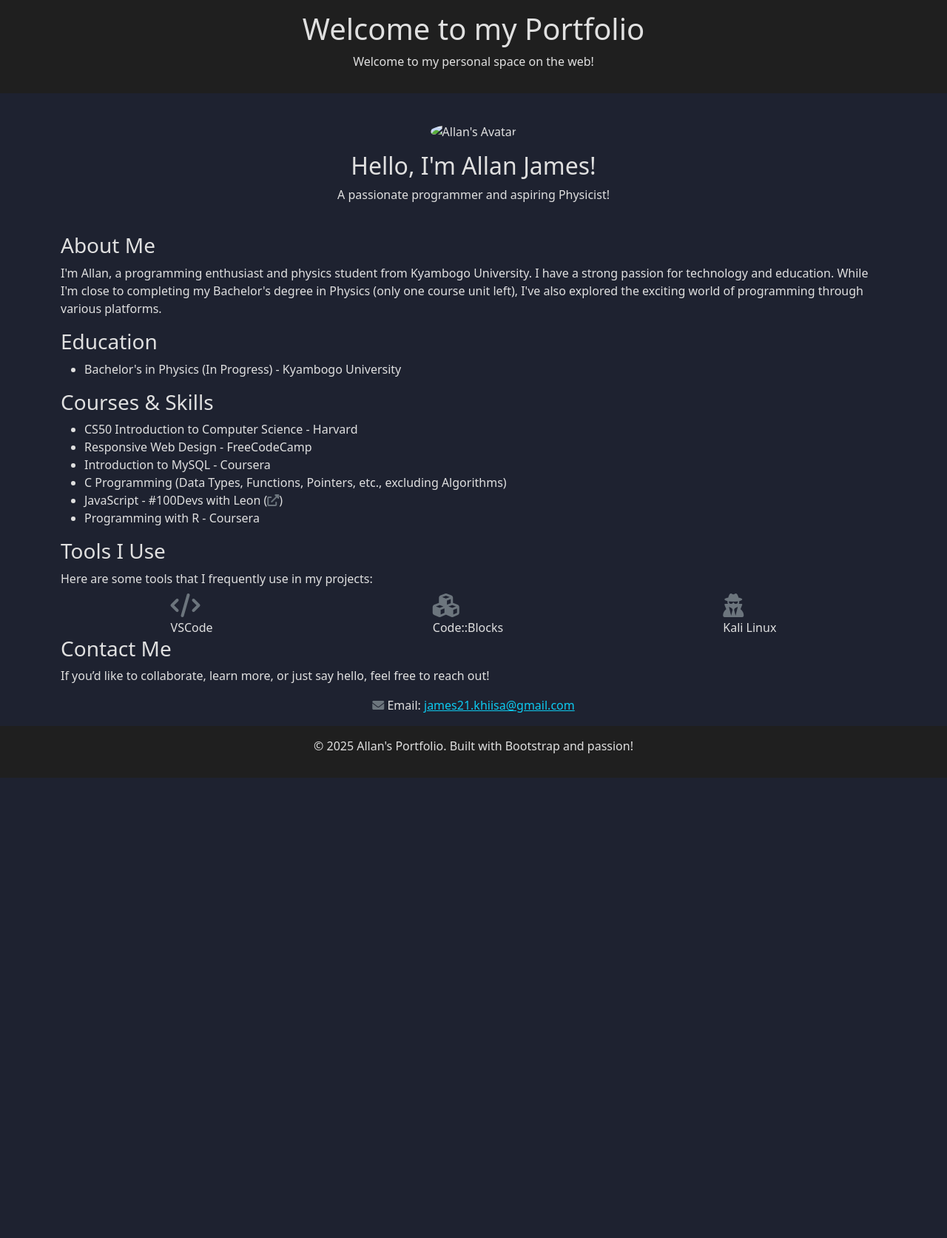
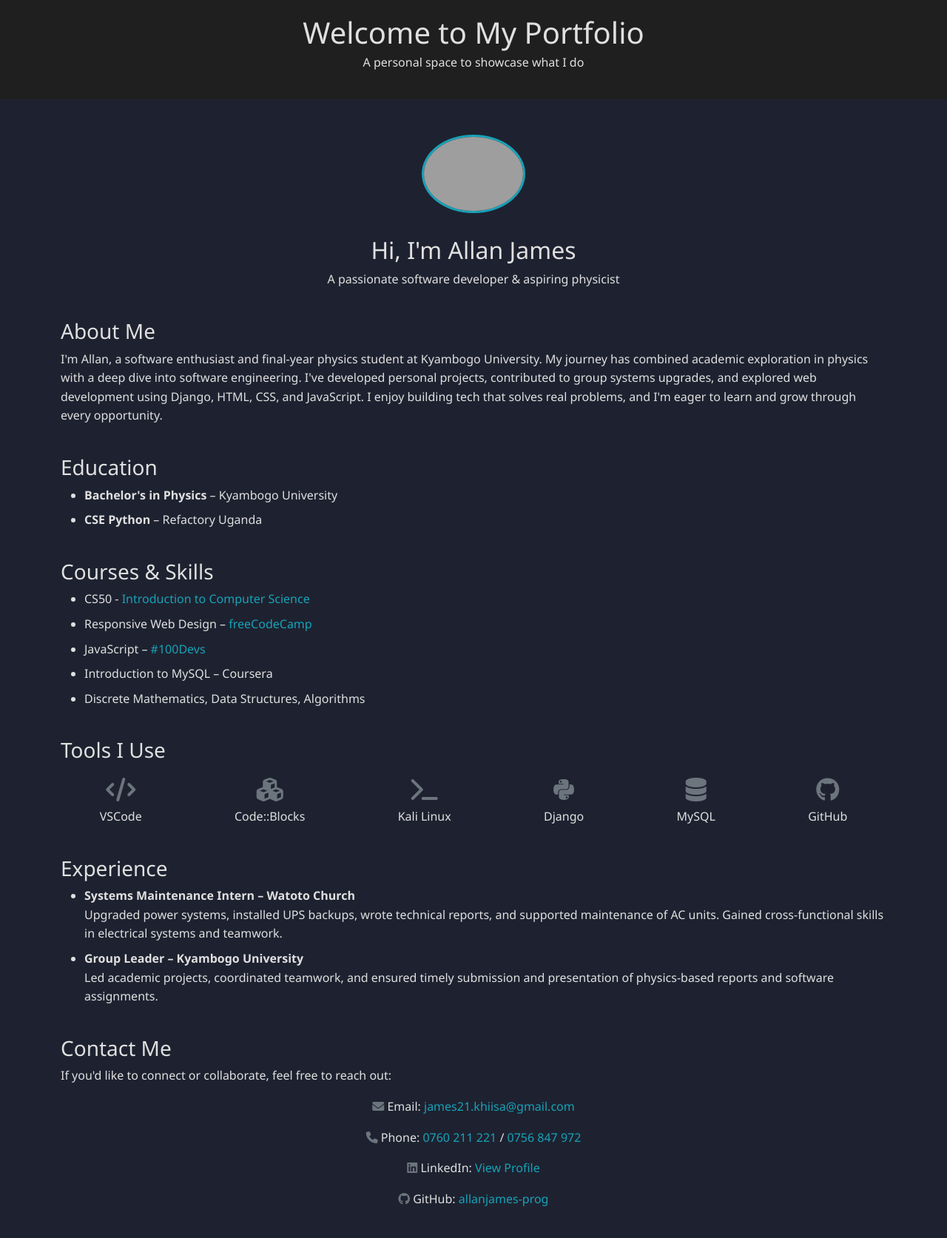
Before and after one commit to allanjames-prog/my_portforlio, a Django app: page / in a window 1280 px wide. Shown: the whole page at 74% size. Before the commit the page ends 1051 px from the top, so only its background shows below. Run offline with Django 5.2, Linux system fonts and the light colour scheme; some libraries are stand-ins or nearby versions; grey boxes are pictures that could not be loaded.

Commit message:
modified my portforlio

```diff
--- a/home/templates/my-portfolio.html
+++ b/home/templates/my-portfolio.html
@@ -1,96 +1,166 @@
 <!DOCTYPE html>
 <html lang="en">
 <head>
-    <meta charset="UTF-8">
-    <meta name="viewport" content="width=device-width, initial-scale=1.0">
-    <title>Allan's Portfolio</title>
+  <meta charset="UTF-8" />
+  <meta name="viewport" content="width=device-width, initial-scale=1.0"/>
+  <title>Allan James | Portfolio</title>
+
+  <!-- Bootstrap & FontAwesome -->
   <link href="https://cdn.jsdelivr.net/npm/bootstrap@5.3.0-alpha3/dist/css/bootstrap.min.css" rel="stylesheet">
-    <link rel="stylesheet" href="https://cdnjs.cloudflare.com/ajax/libs/font-awesome/6.0.0/css/all.min.css">
+  <link rel="stylesheet" href="https://cdnjs.cloudflare.com/ajax/libs/font-awesome/6.0.0/css/all.min.css"/>
+
+  <!-- Styles -->
   <style>
     body {
       background-color: #1e2230;
       color: #e0e0e0;
+      font-family: 'Segoe UI', Tahoma, Geneva, Verdana, sans-serif;
+      line-height: 1.6;
     }
+
+    a {
+      color: #17a2b8;
+      text-decoration: none;
+    }
+
+    a:hover {
+      text-decoration: underline;
+    }
+
     .header, .footer {
       background-color: #1f1f1f;
       text-align: center;
-            padding: 15px 0;
+      padding: 20px 0;
     }
-        .hero {
-            text-align: center;
-            margin: 40px 0;
-        }
+
     .hero img {
-            width: 150px;
+      width: 140px;
       border-radius: 50%;
       margin-bottom: 15px;
+      border: 3px solid #17a2b8;
     }
+
     .icon {
       color: #6c757d;
-            transition: color 0.3s ease-in-out;
+      transition: color 0.3s ease;
     }
+
     .icon:hover {
       color: #17a2b8;
     }
+
+    section {
+      margin-bottom: 40px;
+    }
+
+    ul li {
+      margin-bottom: 8px;
+    }
+
+    .tools-grid {
+      display: flex;
+      justify-content: space-around;
+      flex-wrap: wrap;
+      gap: 20px;
+      margin-top: 20px;
+    }
+
+    .tools-grid div {
+      text-align: center;
+    }
+
+
   </style>
 </head>
 <body>
+
+  <!-- Header -->
   <header class="header">
-        <h1>Welcome to my Portfolio</h1>
-        <p>Welcome to my personal space on the web!</p>
+    <h1 class="mb-1">Welcome to My Portfolio</h1>
+    <p>A personal space to showcase what I do</p>
   </header>
 
-    <div class="container mt-4">
-        <section class="hero">
-            <img src="https://via.placeholder.com/150" alt="Allan's Avatar">
-            <h2>Hello, I'm Allan James!</h2>
-            <p>A passionate programmer and aspiring Physicist!</p>
+  <!-- Main Container -->
+  <main class="container mt-5">
+
+    <!-- Hero Section -->
+<section class="hero text-center">
+    <img src="/media/profile/avatar.jpg" alt="Allan's Avatar">
+    <h2 class="mt-3">Hi, I'm Allan James</h2>
+    <p>A passionate software developer & aspiring physicist</p>
   </section>
 
+  <!-- About -->
   <section>
     <h3>About Me</h3>
-            <p>I'm Allan, a programming enthusiast and physics student from Kyambogo University. I have a strong passion for technology and education. While I'm close to completing my Bachelor's degree in Physics (only one course unit left), I've also explored the exciting world of programming through various platforms.</p>
+    <p>I'm Allan, a software enthusiast and final-year physics student at Kyambogo University. My journey has combined academic exploration in physics with a deep dive into software engineering. I've developed personal projects, contributed to group systems upgrades, and explored web development using Django, HTML, CSS, and JavaScript. I enjoy building tech that solves real problems, and I'm eager to learn and grow through every opportunity.</p>
   </section>
 
+  <!-- Education -->
   <section>
     <h3>Education</h3>
     <ul>
-                <li>Bachelor's in Physics (In Progress) - Kyambogo University</li>
+      <li><strong>Bachelor's in Physics</strong> – Kyambogo University</li>
+      <li><strong>CSE Python</strong> – Refactory Uganda</li>
     </ul>
   </section>
 
+  <!-- Courses & Skills -->
   <section>
     <h3>Courses & Skills</h3>
     <ul>
-                <li>CS50 Introduction to Computer Science - Harvard</li>
-                <li>Responsive Web Design - FreeCodeCamp</li>
-                <li>Introduction to MySQL - Coursera</li>
-                <li>C Programming (Data Types, Functions, Pointers, etc., excluding Algorithms)</li>
-                <li>JavaScript - #100Devs with Leon (<a href="https://leonnoel.com/100devs/" target="_blank" class="icon"><i class="fas fa-external-link-alt"></i></a>)</li>
-                <li>Programming with R - Coursera</li>
+      <li>CS50 - <a href="https://learning.edx.org/course/course-v1:HarvardX+CS50+X/home">Introduction to Computer Science</a></li>
+      <li>Responsive Web Design – <a href="https://www.freecodecamp.org/learn/2022/responsive-web-design/">freeCodeCamp</a></li>
+      <li>JavaScript – <a href="https://leonnoel.com/100devs/">#100Devs</a></li>
+      <li>Introduction to MySQL – Coursera</li>
+      <li>Discrete Mathematics, Data Structures, Algorithms</li>
     </ul>
   </section>
 
+  <!-- Tools -->
   <section>
     <h3>Tools I Use</h3>
-            <p class="mb-2">Here are some tools that I frequently use in my projects:</p>
-            <div class="d-flex justify-content-around">
-                <div><i class="fas fa-code icon fa-2x"></i><br>VSCode</div>
-                <div><i class="fas fa-cubes icon fa-2x"></i><br>Code::Blocks</div>
-                <div><i class="fas fa-user-secret icon fa-2x"></i><br>Kali Linux</div>
+    <div class="tools-grid">
+      <div><i class="fas fa-code icon fa-2x mb-2"></i><br>VSCode</div>
+      <div><i class="fas fa-cubes icon fa-2x mb-2"></i><br>Code::Blocks</div>
+      <div><i class="fas fa-terminal icon fa-2x mb-2"></i><br>Kali Linux</div>
+      <div><i class="fab fa-python icon fa-2x mb-2"></i><br>Django</div>
+      <div><i class="fas fa-database icon fa-2x mb-2"></i><br>MySQL</div>
+      <div><i class="fab fa-github icon fa-2x mb-2"></i><br>GitHub</div>
     </div>
   </section>
 
+  <!-- Projects & Experience -->
+  <section>
+    <h3>Experience</h3>
+    <ul>
+      <li><strong>Systems Maintenance Intern – Watoto Church</strong><br>Upgraded power systems, installed UPS backups, wrote technical reports, and supported maintenance of AC units. Gained cross-functional skills in electrical systems and teamwork.</li>
+      <li><strong>Group Leader – Kyambogo University</strong><br>Led academic projects, coordinated teamwork, and ensured timely submission and presentation of physics-based reports and software assignments.</li>
+    </ul>
+  </section>
+
+  <!-- Contact -->
   <section>
     <h3>Contact Me</h3>
-            <p>If you’d like to collaborate, learn more, or just say hello, feel free to reach out!</p>
-            <p class="text-center"><i class="fas fa-envelope icon"></i> Email: <a href="mailto:james21.khiisa@gmail.com" class="text-info">james21.khiisa@gmail.com</a></p>
+    <p>If you'd like to connect or collaborate, feel free to reach out:</p>
+    <p class="text-center">
+      <i class="fas fa-envelope icon"></i> Email:
+      <a href="mailto:james21.khiisa@gmail.com">james21.khiisa@gmail.com</a>
+    </p>
+    <p class="text-center">
+      <i class="fas fa-phone icon"></i> Phone:
+      <a href="tel:+256760211221">0760 211 221</a> / <a href="tel:+256756847972">0756 847 972</a>
+    </p>
+    <p class="text-center">
+      <i class="fab fa-linkedin icon"></i> LinkedIn:
+      <a href="https://www.linkedin.com/in/allan-james-09963a249/" target="_blank">View Profile</a>
+    </p>
+    <p class="text-center">
+      <i class="fab fa-github icon"></i> GitHub:
+      <a href="https://github.com/allanjames-prog" target="_blank">allanjames-prog</a>
+    </p>
   </section>
-    </div>
 
-    <footer class="footer">
-        <p>© 2025 Allan's Portfolio. Built with Bootstrap and passion!</p>
-    </footer>
 
   <script src="https://cdn.jsdelivr.net/npm/bootstrap@5.3.0-alpha3/dist/js/bootstrap.bundle.min.js"></script>
 </body>
```
Lines whose indentation alone changed are shown as unchanged.
